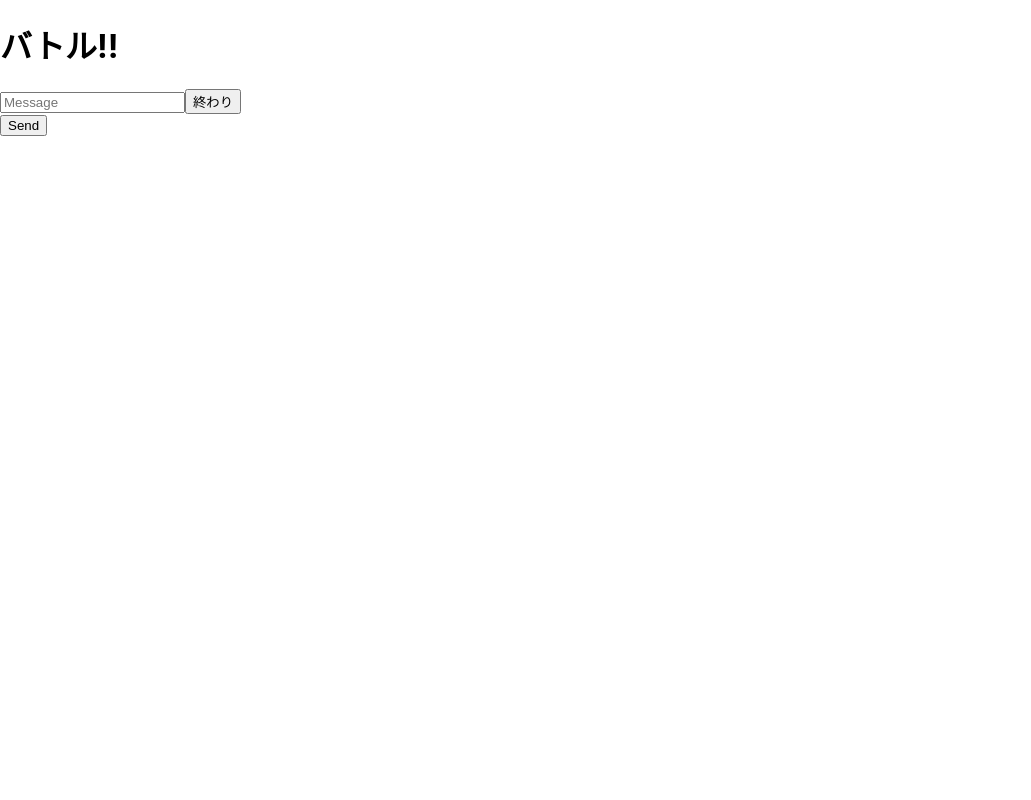
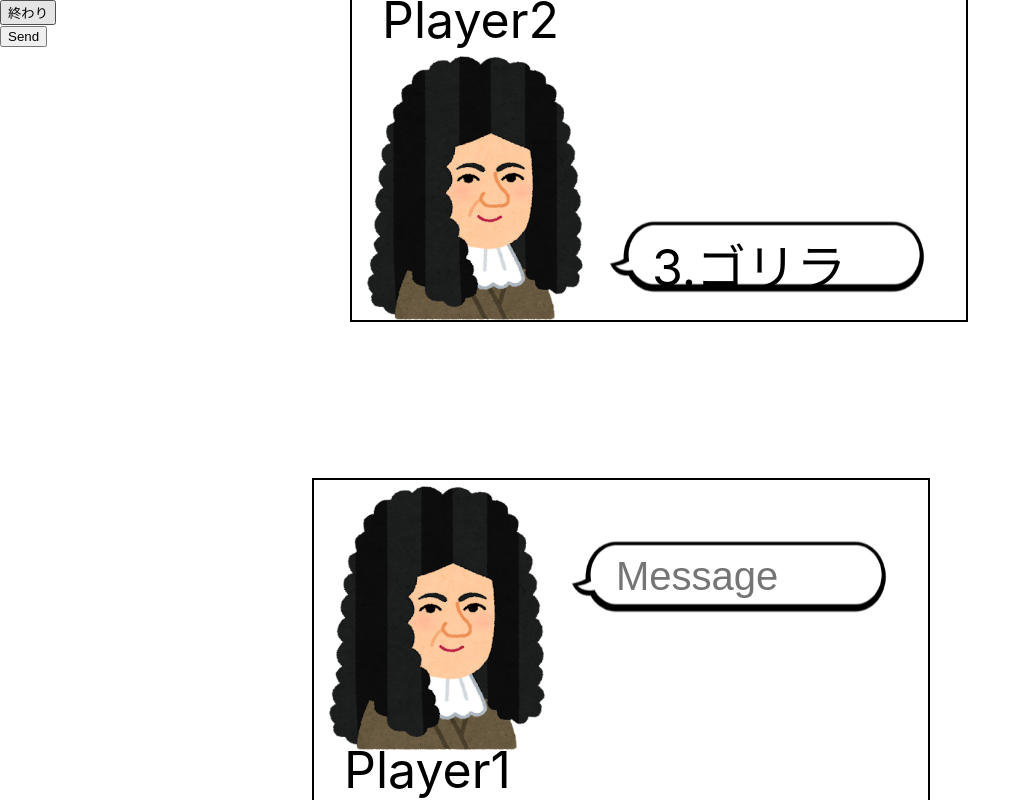
Before and after one commit to scla-sagauniv/gabaithon202309_team1, a React (Create React App) app in the folder react-app/: page /OneOnOne in a window 1280 px wide. Shown: the whole page, without its empty margins (0-1031 px from the left). Built offline with nearby package versions, Linux system fonts and the light colour scheme; no server answers.

Commit message:
buttle吹き出しなど

```diff
--- a/react-app/src/components/OneOnOne.css
+++ b/react-app/src/components/OneOnOne.css
@@ -0,0 +1,86 @@
+.my_area {
+    width: 614px;
+    height: 320px;
+    border-top: 2px solid #000;
+    border-left: 2px solid #000;
+    border-right: 2px solid #000;
+    background-color: transparent;
+    position: absolute;
+    bottom: 0px;
+    right: 350px;
+}
+
+.ene_area {
+    width: 614px;
+    height: 320px;
+    border-bottom: 2px solid #000;
+    border-left: 2px solid #000;
+    border-right: 2px solid #000;
+    background-color: transparent;
+    position: absolute;
+    top: 0px;
+    left: 350px;
+}
+
+.my_name {
+    font-size: 50px;
+    position: absolute;
+    bottom: 0px;
+    left: 30px;
+}
+
+.ene_name {
+    font-size: 50px;
+    position: absolute;
+    top: -10px;
+    left: 30px;
+}
+
+.my_char_img {
+    width : 280px;
+    height : 280px;
+    position: absolute;
+    left: -20px;
+}
+
+.ene_char_img {
+    width : 280px;
+    height : 280px;
+    position: absolute;
+    bottom: -10px;
+    left: -20px;
+}
+
+.my_hukidasi {
+    width : 330px;
+    height : 80px;
+    transform: scale(-1, 1);
+    position: absolute;
+    bottom: 180px;
+    left: 250px;
+}
+
+.ene_hukidasi {
+    width : 330px;
+    height : 80px;
+    transform: scale(-1, 1);
+    position: absolute;
+    bottom: 20px;
+    left: 250px;
+}
+
+.form-control {
+    font-size: 40px;
+    border: none;
+    outline: 0;
+    position: absolute;
+    bottom: 200px;
+    left: 300px;
+}
+
+.ene_text {
+    font-size: 50px;
+    position: absolute;
+    bottom: 20px;
+    left: 300px;
+}
--- a/react-app/src/components/OneOnOne.js
+++ b/react-app/src/components/OneOnOne.js
@@ -1,6 +1,7 @@
 import React from 'react';
 import { Link } from 'react-router-dom';
 import io from "socket.io-client";
+import './OneOnOne.css'
 
 class OneOnOne extends React.Component{
   constructor(props){
@@ -47,15 +48,22 @@ class OneOnOne extends React.Component{
   render(){
     return (
       <div>
-        <h1>バトル!!</h1>
-        <div>
-
-        <input type="text" placeholder="Message" value={this.state.message} onChange={ev => this.setState({message: ev.target.value})} className="form-control"/>
           <Link to="/Result">
             <button>終わり</button>
           </Link>
           <br/>
           <button onClick={this.sendWord} >Send</button>
+        <div className="my_area">
+          <div className="my_name">Player1</div>
+          <img className="my_char_img" src="./img/nigaoe_leibniz.png" prop="leibniz"></img>
+          <img className="my_hukidasi" src="./img/e1189_1.png"></img>
+          <input type="text" size="7" placeholder="Message" value={this.state.message} onChange={ev => this.setState({message: ev.target.value})} className="form-control"/>
+        </div>
+        <div className="ene_area">
+          <div className="ene_name">Player2</div>
+          <img className="ene_char_img" src="./img/nigaoe_leibniz.png" prop="leibniz"></img>
+          <img className="ene_hukidasi" src="./img/e1189_1.png"></img>
+          <div className="ene_text">3.ゴリラ</div>
         </div>
       </div>
     );
```
Also changed, not shown: react-app/public/img/e1189_1.png (added).
